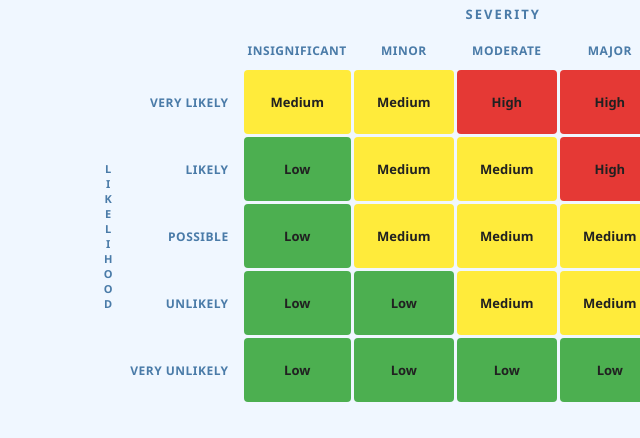
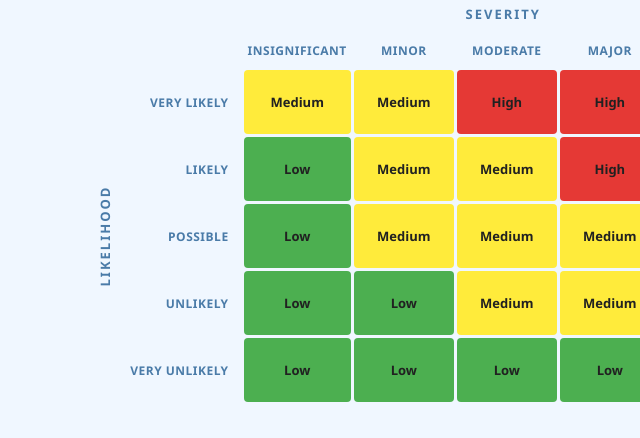
Before and after one commit to 155martinmoreno/risk-matrix, a website: page src/index.html in a window 1280 px wide. Shown: the part 310-748 px from the top of the page, 212-852 px from the left. Drawn offline with nearby package versions, Linux system fonts and the light colour scheme.

Commit message:
Use SVG for Likelihood label for consistent rendering
Inline SVG with rotated text renders identically in browser,
copy to clipboard, and PNG download.

Co-Authored-By: Claude Opus 4.6 <noreply@anthropic.com>

```diff
--- a/src/index.html
+++ b/src/index.html
@@ -263,9 +263,12 @@
     table.risk-matrix th.likelihood-label {
       text-align: center;
       vertical-align: middle;
-      padding: 4px 6px;
-      font-size: 11px;
-      letter-spacing: 0;
+      padding: 0;
+      color: var(--axis-text);
+    }
+
+    table.risk-matrix th.likelihood-label svg {
+      display: block;
     }
 
     /* Matrix Table */
@@ -439,7 +442,7 @@
         </thead>
         <tbody>
           <tr data-likelihood="Very Likely">
-            <th class="axis-label likelihood-label" rowspan="5">L<br>I<br>K<br>E<br>L<br>I<br>H<br>O<br>O<br>D</th>
+            <th class="likelihood-label" rowspan="5"><svg width="24" height="140" viewBox="0 0 24 140"><text x="12" y="70" text-anchor="middle" dominant-baseline="central" transform="rotate(-90,12,70)" fill="currentColor" font-family="Segoe UI,Tahoma,Geneva,Verdana,sans-serif" font-size="13" font-weight="700" letter-spacing="2">LIKELIHOOD</text></svg></th>
             <th class="row-header">Very Likely</th>
             <td class="cell risk-medium" data-severity="Insignificant" data-risk="Medium">Medium</td>
             <td class="cell risk-medium" data-severity="Minor" data-risk="Medium">Medium</td>
```
